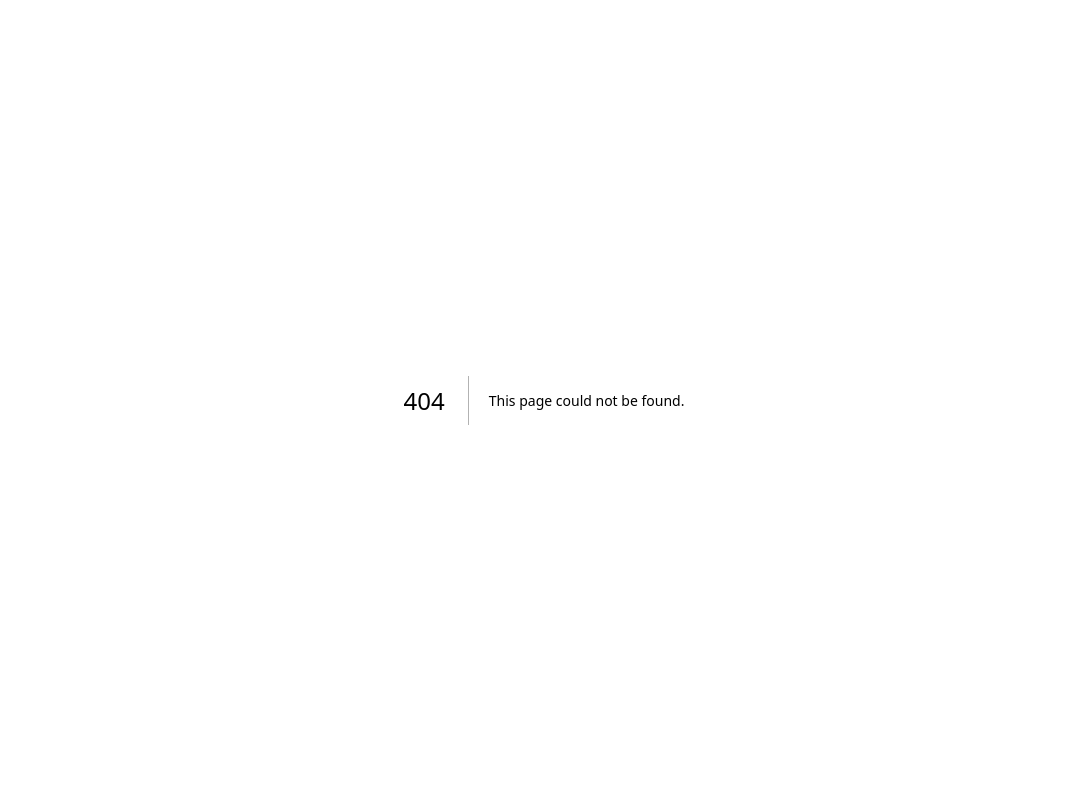
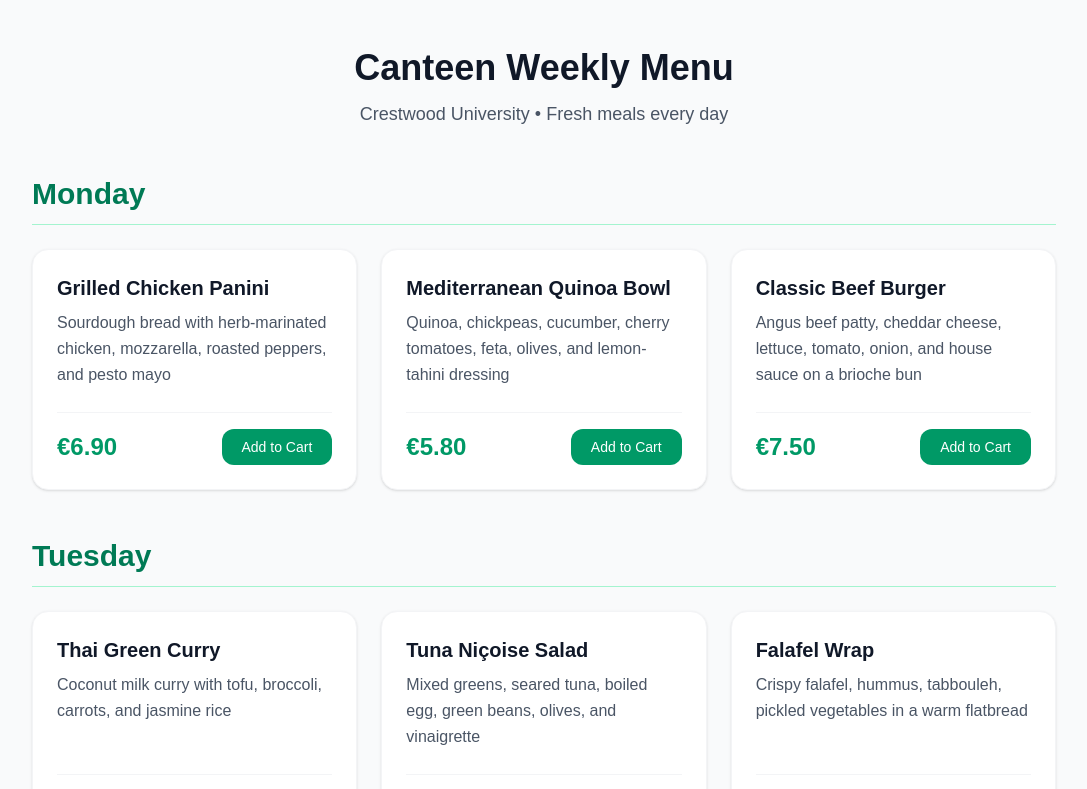
Before and after one commit to BH-busy/-campus-companion, a Next.js app: page /canteen in a window 1280 px wide. Before the commit this address had no page. Shown: the top 789 px of the page, without its empty margins (96-1183 px from the left). Built offline with nearby package versions, Linux system fonts and the light colour scheme.

Commit message:
Add canteen menu page

```diff
--- /dev/null
+++ b/app/canteen/page.tsx
@@ -0,0 +1,85 @@
+
+import menuData from '@/data/menu.json';
+import type { Metadata } from 'next';
+
+interface Meal {
+  name: string;
+  description: string;
+  price: number;
+}
+
+interface DayMenu {
+  day: string;
+  meals: Meal[];
+}
+
+const weeklyMenu: DayMenu[] = (menuData as any).menu;
+
+export const metadata: Metadata = {
+  title: 'Canteen Menu | Campus Companion',
+  description: 'Weekly canteen menu at Crestwood University',
+};
+
+export default function CanteenPage() {
+  return (
+    <div className="min-h-screen bg-gray-50 py-12 px-4">
+      <div className="max-w-5xl mx-auto">
+        <header className="text-center mb-12">
+          <h1 className="text-4xl font-bold text-gray-900 mb-3">
+            Canteen Weekly Menu
+          </h1>
+          <p className="text-lg text-gray-600">
+            Crestwood University • Fresh meals every day
+          </p>
+        </header>
+
+        <div className="space-y-12">
+          {weeklyMenu.map((dayItem, dayIndex) => (
+            <section key={dayIndex} aria-labelledby={`day-${dayIndex}`}>
+              <h2
+                id={`day-${dayIndex}`}
+                className="text-3xl font-semibold text-emerald-700 mb-6 border-b border-emerald-200 pb-3"
+              >
+                {dayItem.day}
+              </h2>
+
+              <div className="grid md:grid-cols-2 lg:grid-cols-3 gap-6">
+                {dayItem.meals.map((meal, mealIndex) => (
+                  <article
+                    key={mealIndex}
+                    className="bg-white rounded-2xl shadow-sm border border-gray-100 p-6 hover:shadow-md transition-all duration-200 flex flex-col"
+                  >
+                    <div className="flex-1">
+                      <h3 className="font-semibold text-xl text-gray-900 mb-2">
+                        {meal.name}
+                      </h3>
+                      <p className="text-gray-600 leading-relaxed mb-6">
+                        {meal.description}
+                      </p>
+                    </div>
+
+                    <div className="flex items-center justify-between pt-4 border-t border-gray-100">
+                      <span className="text-emerald-600 font-semibold text-2xl">
+                        €{meal.price.toFixed(2)}
+                      </span>
+                      <button
+                        className="px-5 py-2 bg-emerald-600 hover:bg-emerald-700 text-white text-sm font-medium rounded-xl transition-colors focus:outline-none focus:ring-2 focus:ring-emerald-500 focus:ring-offset-2"
+                        aria-label={`Add ${meal.name} to cart`}
+                      >
+                        Add to Cart
+                      </button>
+                    </div>
+                  </article>
+                ))}
+              </div>
+            </section>
+          ))}
+        </div>
+
+        <footer className="text-center text-gray-500 text-sm mt-16">
+          Menu prices in EUR • Subject to availability • All dietary options marked where applicable
+        </footer>
+      </div>
+    </div>
+  );
+}
--- /dev/null
+++ b/data/menu.json
@@ -0,0 +1,104 @@
+{
+  "menu": [
+    {
+      "day": "Monday",
+      "meals": [
+        {
+          "name": "Grilled Chicken Panini",
+          "description": "Sourdough bread with herb-marinated chicken, mozzarella, roasted peppers, and pesto mayo",
+          "price": 6.90
+        },
+        {
+          "name": "Mediterranean Quinoa Bowl",
+          "description": "Quinoa, chickpeas, cucumber, cherry tomatoes, feta, olives, and lemon-tahini dressing",
+          "price": 5.80
+        },
+        {
+          "name": "Classic Beef Burger",
+          "description": "Angus beef patty, cheddar cheese, lettuce, tomato, onion, and house sauce on a brioche bun",
+          "price": 7.50
+        }
+      ]
+    },
+    {
+      "day": "Tuesday",
+      "meals": [
+        {
+          "name": "Thai Green Curry",
+          "description": "Coconut milk curry with tofu, broccoli, carrots, and jasmine rice",
+          "price": 6.70
+        },
+        {
+          "name": "Tuna Niçoise Salad",
+          "description": "Mixed greens, seared tuna, boiled egg, green beans, olives, and vinaigrette",
+          "price": 7.20
+        },
+        {
+          "name": "Falafel Wrap",
+          "description": "Crispy falafel, hummus, tabbouleh, pickled vegetables in a warm flatbread",
+          "price": 5.90
+        }
+      ]
+    },
+    {
+      "day": "Wednesday",
+      "meals": [
+        {
+          "name": "Margherita Pizza",
+          "description": "San Marzano tomato sauce, fresh mozzarella, basil, and extra virgin olive oil",
+          "price": 6.50
+        },
+        {
+          "name": "Butter Chicken with Naan",
+          "description": "Tender chicken in creamy tomato gravy served with garlic naan",
+          "price": 7.80
+        },
+        {
+          "name": "Caprese Pasta Salad",
+          "description": "Penne pasta, cherry tomatoes, mozzarella balls, basil, and balsamic glaze",
+          "price": 5.60
+        }
+      ]
+    },
+    {
+      "day": "Thursday",
+      "meals": [
+        {
+          "name": "Beef Stroganoff",
+          "description": "Tender beef strips in mushroom cream sauce served over egg noodles",
+          "price": 8.20
+        },
+        {
+          "name": "Vegan Buddha Bowl",
+          "description": "Sweet potato, kale, avocado, black beans, quinoa, and tahini drizzle",
+          "price": 6.40
+        },
+        {
+          "name": "Salmon Teriyaki",
+          "description": "Grilled salmon fillet glazed with teriyaki sauce, served with steamed rice and broccoli",
+          "price": 9.10
+        }
+      ]
+    },
+    {
+      "day": "Friday",
+      "meals": [
+        {
+          "name": "Fish & Chips",
+          "description": "Crispy battered cod, golden fries, tartar sauce, and mushy peas",
+          "price": 7.90
+        },
+        {
+          "name": "Chicken Caesar Wrap",
+          "description": "Grilled chicken, romaine, parmesan, croutons, and Caesar dressing in a tortilla",
+          "price": 6.30
+        },
+        {
+          "name": "Mushroom Risotto",
+          "description": "Creamy arborio rice with mixed mushrooms, parmesan, and fresh thyme",
+          "price": 6.80
+        }
+      ]
+    }
+  ]
+}
```
